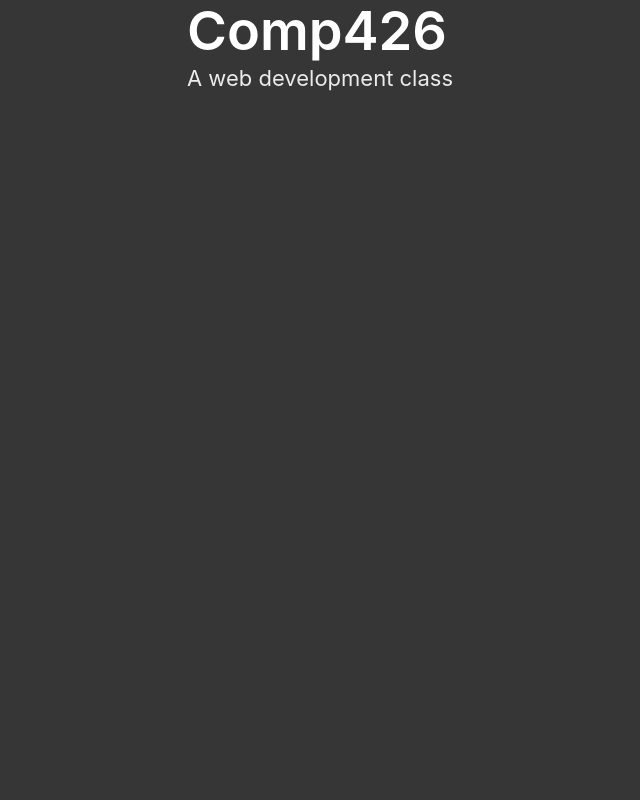
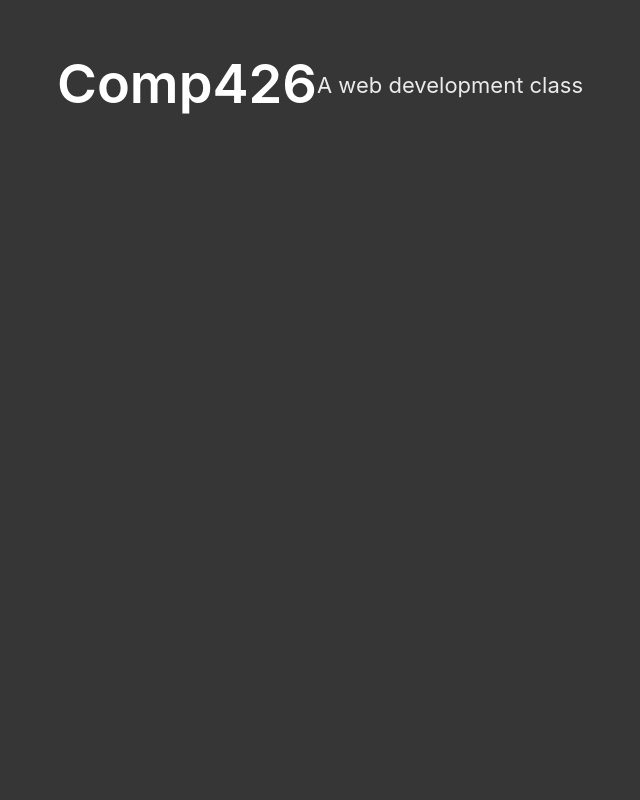
Before and after one commit to jdmar3-comp426/a02-Cgongidi, a website: page index.html in a window 1280 px wide. Shown: the top 800 px of the page, without its empty margins (320-960 px from the left). Drawn offline with nearby package versions, Linux system fonts and the light colour scheme; a web font is replaced by a local one.

Commit message:
Fixed hero body with dash

```diff
--- a/index.html
+++ b/index.html
@@ -11,7 +11,7 @@
 <body>
 <section class="hero is-dark is-fullheight">
     <div class="container">
-        <div class="hero body">
+        <div class="hero-body">
             <h1 class="title">
                 Comp426
             </h1>
```
